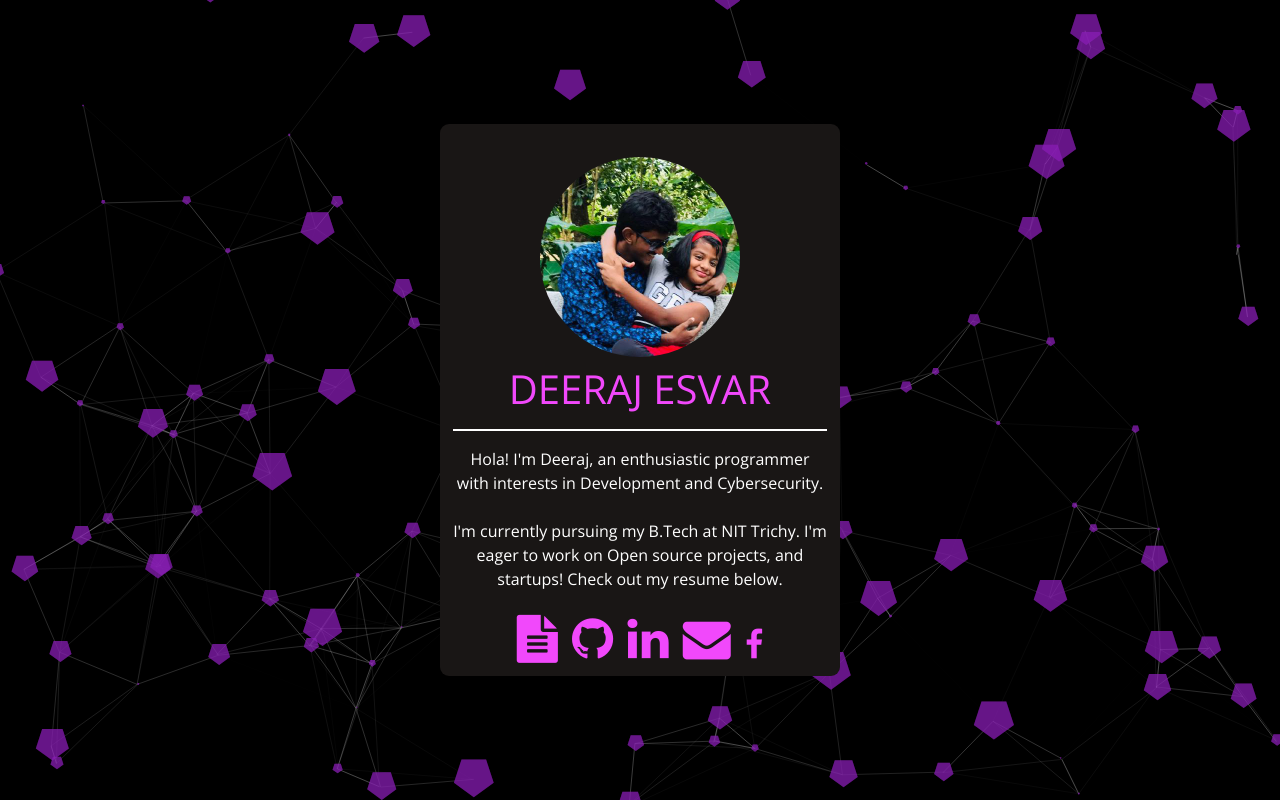
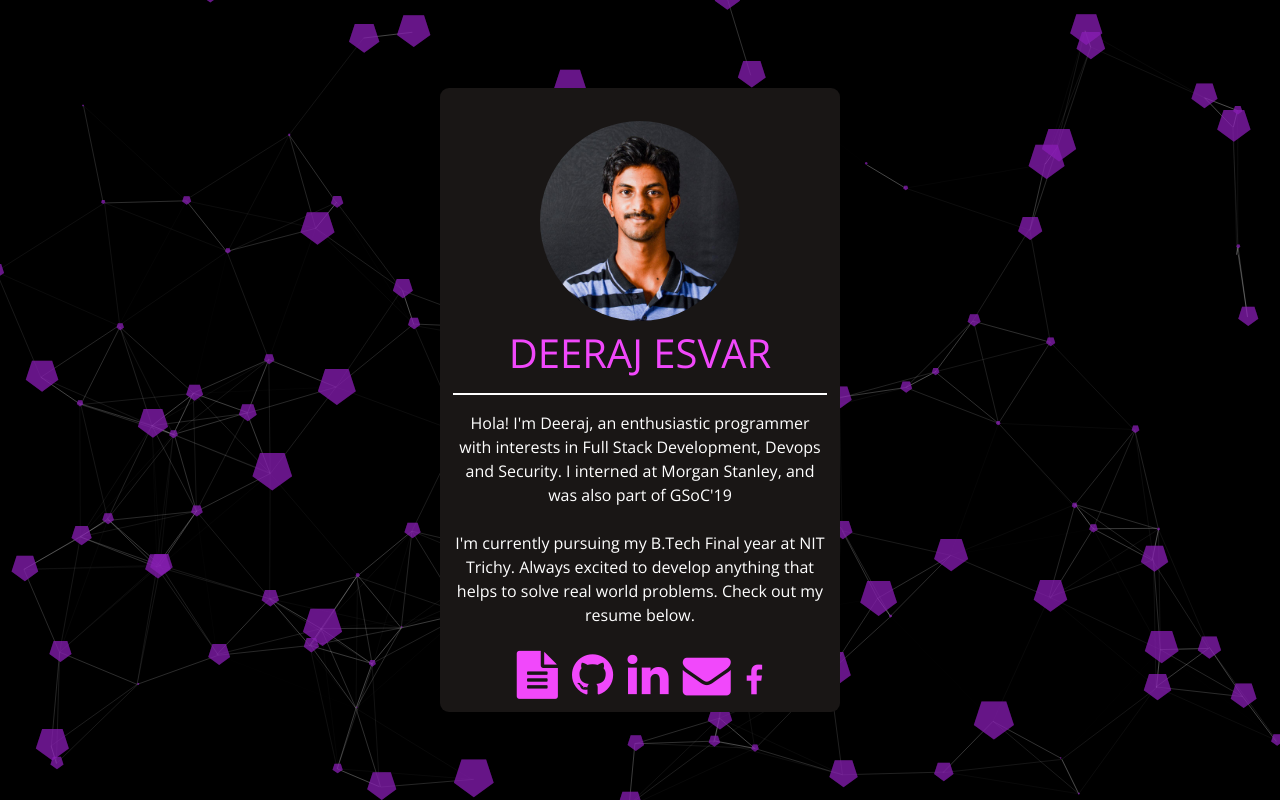
Before and after one commit to DeerajTheepshi/DeerajTheepshi.github.io, a plain HTML site: page index.html in a window 1280 px wide. Drawn offline with nearby package versions, Linux system fonts and the light colour scheme; a script that the page names is missing.

Commit message:
Mod content

```diff
--- a/index.html
+++ b/index.html
@@ -17,7 +17,7 @@
 <div class="main-card" id="main-card">
     <div id="main-content">
         <div id="profile-container">
-            <img src="./me.jpeg" id="profile-image">
+            <img src="./me1.jpeg" id="profile-image">
         </div>
 
         <div id="name"><h1>
@@ -28,12 +28,11 @@
 
         <div id="desc">
 
-            Hola! I'm Deeraj, an enthusiastic programmer with interests in Development and Cybersecurity.
+            Hola! I'm Deeraj, an enthusiastic programmer with interests in Full Stack Development, Devops and Security. I interned at Morgan Stanley, and was also part of GSoC'19
 
             <br><br>
 
-            I'm currently pursuing my B.Tech at NIT Trichy. I'm eager to work on Open source projects, and
-            startups!
+            I'm currently pursuing my B.Tech Final year at NIT Trichy. Always excited to develop anything that helps to solve real world problems.
             Check out my resume below.
 
         </div>
```
Also changed, not shown: me1.jpeg (added), 1 other file.
